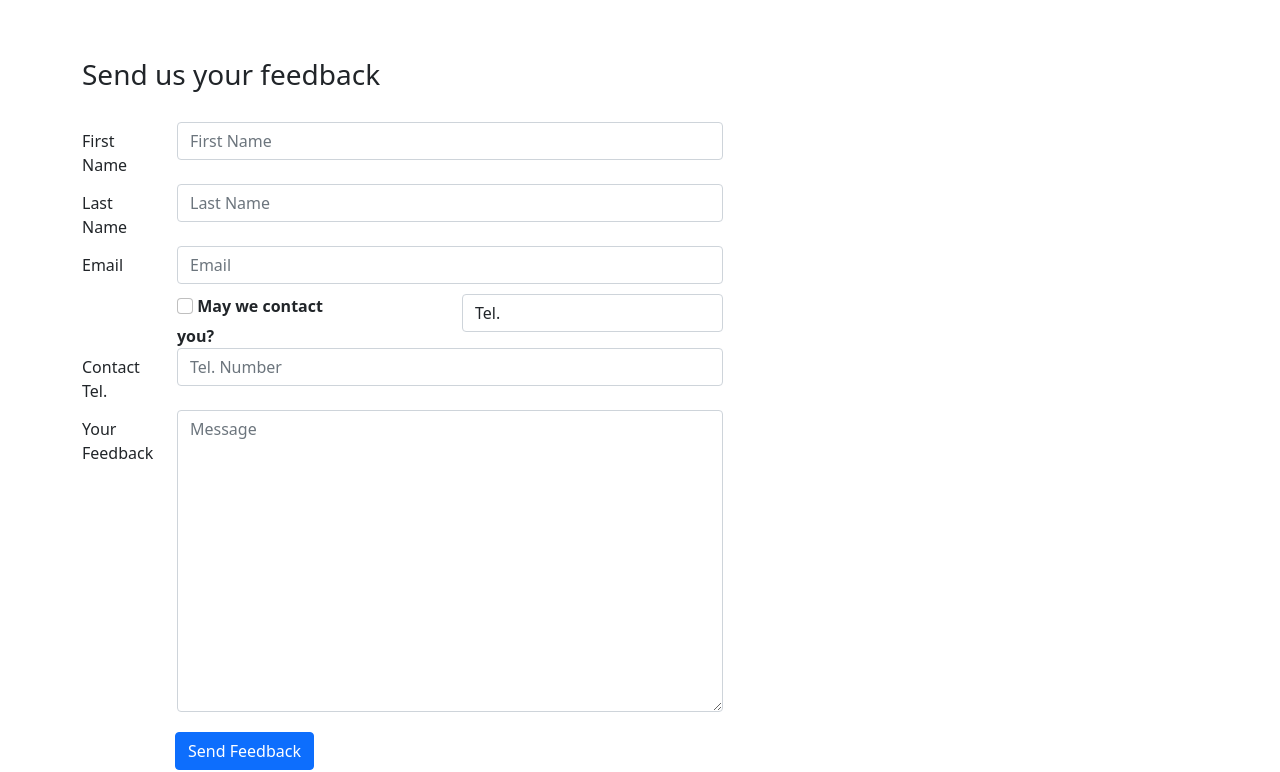
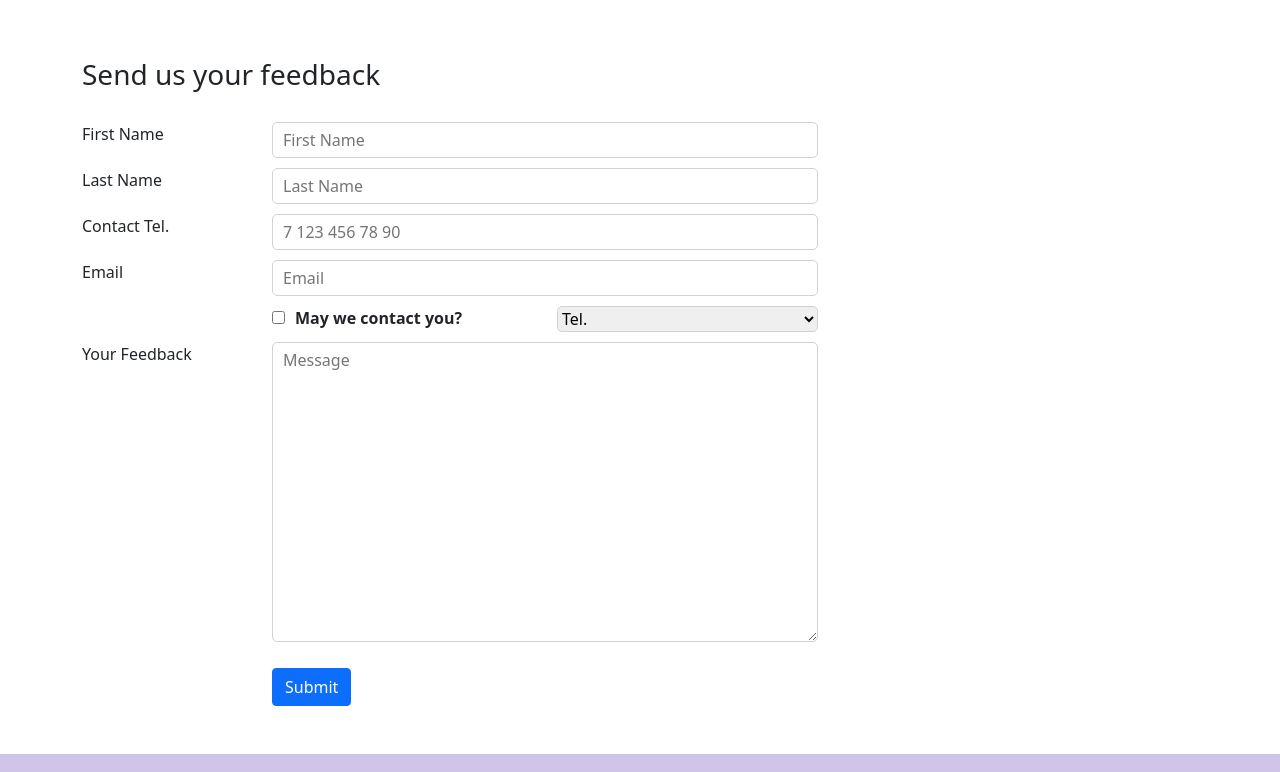
Before and after one commit to dworker863/confusion, a React (Create React App) app: page /contacts in a window 1280 px wide. Shown: the part 740-1512 px from the top of the page. Built offline with nearby package versions, Linux system fonts and the light colour scheme; no server answers.

Commit message:
Added formik and yup libraries and Form with validation to Contacts component

```diff
--- a/package.json
+++ b/package.json
@@ -13,6 +13,7 @@
     "axios": "^0.21.1",
     "bootstrap": "^5.0.2",
     "bootstrap-social": "^5.1.1",
+    "formik": "^2.2.9",
     "react": "^17.0.2",
     "react-dom": "^17.0.2",
     "react-redux": "^7.2.4",
@@ -21,7 +22,8 @@
     "reactstrap": "^8.9.0",
     "redux": "^4.1.1",
     "redux-thunk": "^2.3.0",
-    "web-vitals": "^1.0.1"
+    "web-vitals": "^1.0.1",
+    "yup": "^0.32.9"
   },
   "scripts": {
     "start": "react-scripts start",
--- a/src/components/Contacts/Contacts.js
+++ b/src/components/Contacts/Contacts.js
@@ -1,4 +1,6 @@
-import { Button, Col, Form, FormGroup, Input, Label } from 'reactstrap';
+import { ErrorMessage, Field, Form, Formik } from 'formik';
+import * as Yup from 'yup';
+import { Button } from 'reactstrap';
 
 import Adress from 'components/common/Address/Address';
 import BreadcrumbComponent from 'components/common/Breadcrumb/Breadcrumb';
@@ -22,74 +24,109 @@ const Contacts = () => {
       </div>
       <hr />
       <h3 className={styles.formTitle}>Send us your feedback</h3>
-      <Form>
-        <FormGroup row>
-          <Label md={1}>First Name</Label>
-          <Col md={6}>
-            <Input
-              type="text"
-              name="firstName"
-              id="firstName"
-              placeholder="First Name"
-            />
-          </Col>
-        </FormGroup>
-        <FormGroup row>
-          <Label md={1}>Last Name</Label>
-          <Col md={6}>
-            <Input
-              type="text"
-              name="lastName"
-              id="lastName"
-              placeholder="Last Name"
-            />
-          </Col>
-        </FormGroup>
-        <FormGroup row>
-          <Label md={1}>Email</Label>
-          <Col md={6}>
-            <Input type="email" name="email" id="email" placeholder="Email " />
-          </Col>
-        </FormGroup>
-        <FormGroup row>
-          <Col md={{ size: 2, offset: 1 }}>
-            <Input type="checkbox" name="agree" id="agree" />
-            <strong> May we contact you?</strong>
-          </Col>
-          <Col md={{ size: 3, offset: 1 }}>
-            <Input type="select" name="contactType" id="contactType">
-              <option>Tel.</option>
-              <option>Email</option>
-            </Input>
-          </Col>
-        </FormGroup>
-        <FormGroup row>
-          <Label md={1}>Contact Tel.</Label>
-          <Col md={6}>
-            <Input
-              type="text"
-              name="telNum"
-              id="telNum"
-              placeholder="Tel. Number"
-            />
-          </Col>
-        </FormGroup>
-        <FormGroup row>
-          <Label md={1}>Your Feedback</Label>
-          <Col md={6}>
-            <Input
-              type="textarea"
-              name="lastName"
-              id="lastName"
-              placeholder="Message"
-              rows="12"
-            />
-          </Col>
-        </FormGroup>
-        <Col md={{ offset: 1 }}>
-          <Button color="primary">Send Feedback</Button>
-        </Col>
-      </Form>
+      <Formik
+        initialValues={{
+          firstName: '',
+          lastName: '',
+          tel: '',
+          email: '',
+          agree: false,
+          contactType: 'Tel.',
+          feedback: '',
+        }}
+        validationSchema={Yup.object({
+          firstName: Yup.string().required('Required'),
+          lastName: Yup.string().required('Required'),
+          tel: Yup.number().min(10, 'Please enter a valid phone number'),
+          email: Yup.string()
+            .email('Invalid email address')
+            .required('Required'),
+        })}
+        onSubmit={(values) => {
+          // eslint-disable-next-line no-alert
+          alert(JSON.stringify(values, 2, null));
+        }}
+      >
+        <Form>
+          <div className="row">
+            <div className="col-2">
+              <label htmlFor="firstName">First Name</label>
+            </div>
+            <div className="col-6">
+              <Field name="firstName" type="text" placeholder="First Name" />
+            </div>
+            <ErrorMessage name="firstName" />
+          </div>
+
+          <div className="row">
+            <div className="col-2">
+              <label htmlFor="lastName">Last Name</label>
+            </div>
+            <div className="col-6">
+              <Field name="lastName" type="text" placeholder="Last Name" />
+            </div>
+            <ErrorMessage name="lastName" />
+          </div>
+
+          <div className="row">
+            <div className="col-2">
+              <label htmlFor="tel">Contact Tel.</label>
+            </div>
+            <div className="col-6">
+              <Field name="tel" type="text" placeholder="7 123 456 78 90" />
+            </div>
+            <ErrorMessage name="tel" />
+          </div>
+
+          <div className="row">
+            <div className="col-2">
+              <label htmlFor="email">Email</label>
+            </div>
+            <div className="col-6">
+              <Field name="email" type="email" placeholder="Email" />
+            </div>
+            <ErrorMessage name="email" />
+          </div>
+
+          <div className="row justify-content-start">
+            <div className="col-3 offset-2">
+              <Field name="agree" type="checkbox" className={styles.agree} />
+              <label htmlFor="lastName">
+                <strong>May we contact you?</strong>
+              </label>
+            </div>
+            <div className="col-3">
+              <Field name="lastName" as="select">
+                <option>Tel.</option>
+                <option>Email</option>
+              </Field>
+            </div>
+          </div>
+
+          <div className="row">
+            <div className="col-2">
+              <label htmlFor="feedback">Your Feedback</label>
+            </div>
+            <div className="col-6">
+              <Field
+                name="feedback"
+                as="textarea"
+                rows={12}
+                placeholder="Message"
+              />
+            </div>
+            <ErrorMessage name="feedback" />
+          </div>
+
+          <div className="row">
+            <div className="col-3 offset-2">
+              <Button type="submit" color="primary">
+                Submit
+              </Button>
+            </div>
+          </div>
+        </Form>
+      </Formik>
     </div>
   );
 };
--- a/src/components/Contacts/Contacts.module.css
+++ b/src/components/Contacts/Contacts.module.css
@@ -1,6 +1,14 @@
 .formTitle {
   margin-top: 60px;
   margin-bottom: 30px;
+}
+
+input,
+select,
+textarea {
+  width: 100%;
+  border: 1px solid #ced4da;
+  border-radius: 5px;
 }
 
 input,
@@ -8,6 +16,17 @@ select {
   margin-bottom: 10px;
 }
 
+input {
+  padding: 5px 10px;
+}
+
 textarea {
   margin-bottom: 20px;
+  padding: 5px 10px;
 }
+
+.agree {
+  display: inline-block;
+  width: auto;
+  margin-right: 10px;
+}
```
Also changed, not shown: 2 other files (tests, documents, lock files or other folders).
